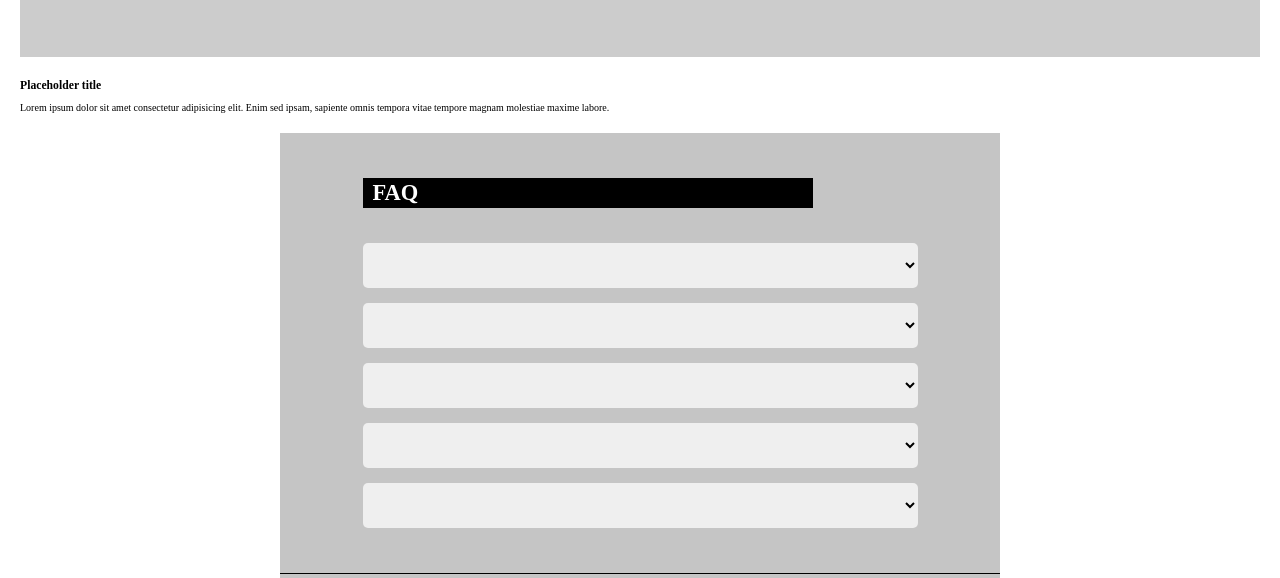
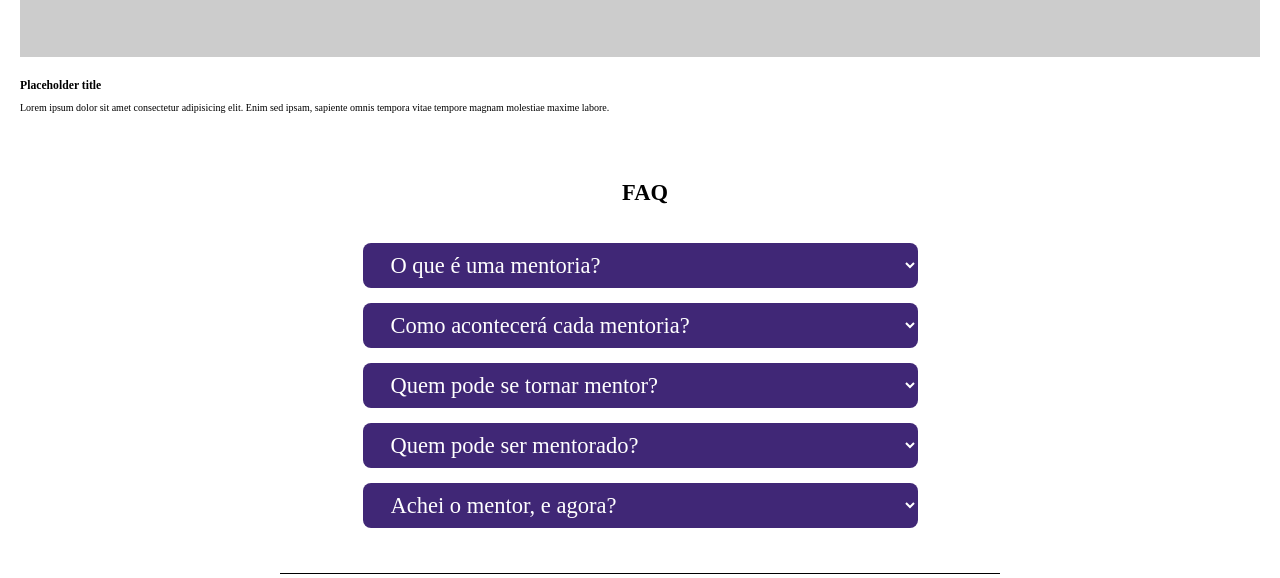
Before and after one commit to Hackathon-Fcamara/technical-share, a React (Create React App) app in the folder front-end/: page /home in a window 1280 px wide. Shown: the part 2120-2698 px from the top of the page. Built offline with nearby package versions, Linux system fonts and the light colour scheme; the HTML template or start-up script is replaced by a standard one; a web font is replaced by a local one.

Commit message:
feat: aplica estilos componente FAQ

```diff
--- a/front-end/src/components/FAQ/index.jsx
+++ b/front-end/src/components/FAQ/index.jsx
@@ -20,11 +20,21 @@ export function FAQ() {
             <div className={faq__selectTitle}>
               <h1>FAQ</h1>
             </div>
-            <select></select>
-            <select></select>
-            <select></select>
-            <select></select>
-            <select></select>
+            <select>
+              <option>O que é uma mentoria?</option>
+            </select>
+            <select>
+              <option>Como acontecerá cada mentoria?</option>
+            </select>
+            <select>
+              <option>Quem pode se tornar mentor?</option>
+            </select>
+            <select>
+              <option>Quem pode ser mentorado?</option>
+            </select>
+            <select>
+              <option>Achei o mentor, e agora?</option>
+            </select>
           </div>
         </div>
         <div className={faq__contentCTA}>
--- a/front-end/src/components/FAQ/styles.module.css
+++ b/front-end/src/components/FAQ/styles.module.css
@@ -3,7 +3,7 @@
   justify-content: center;
   height: 100vh;
   width: 100vw;
-  max-height: 440px;
+  max-height: 44rem;
 }
 
 .faq__container {
@@ -13,9 +13,8 @@
   align-items: center;
   height: 100vh;
   width: 100vw;
-  max-height: 440px;
-  max-width: 1440px;
-  background: rgb(197, 197, 197);
+  max-height: 44rem;
+  max-width: 144rem;
 }
 
 .faq__contentFAQ {
@@ -23,10 +22,10 @@
   justify-content: flex-start;
   align-items: center;
   height: 100vh;
-  max-height: 440px;
-  max-width: 720px;
-  padding: 0 50px;
-  border-right: 1px solid black;
+  max-height: 44rem;
+  max-width: 72rem;
+  padding: 0 5rem;
+  border-right: 0.1rem solid black;
 }
 
 .faq__select {
@@ -35,27 +34,35 @@
   justify-content: space-between;
   height: 100vh;
   width: 100%;
-  max-height: 350px;
-  max-width: 595px;
+  max-height: 35rem;
+  max-width: 59.5rem;
 }
 
 .faq__selectTitle {
   display: flex;
+  justify-content: center;
   align-items: center;
-  color: white;
-  background: black;
-  height: 30px;
+  color: var(--black);
+  height: 3rem;
   width: 100%;
-  max-width: 450px;
-  font-size: 15px;
-  padding-left: 10px;
-  margin-bottom: 20px;
+  max-width: 60rem;
+  font-size: 1.5rem;
+  padding-left: 1rem;
+  margin-bottom: 2rem;
 }
 
 .faq__select select {
   border: none;
-  border-radius: 5px;
-  height: 45px;
+  border-radius: 0.8rem;
+  height: 4.5rem;
+  background: var(--purple);
+  color: var(--white);
+  padding-left: 2.4rem;
+  font-family: "Metropolis";
+  font-weight: 500;
+  font-size: var(--fs-title-5);
+  line-height: var(--lh-textLg);
+  outline: none;
 }
 
 .faq__select select:hover {
@@ -67,9 +74,9 @@
   justify-content: center;
   align-items: center;
   height: 100vh;
-  max-height: 440px;
-  max-width: 720px;
-  padding: 0 50px;
+  max-height: 44rem;
+  max-width: 72rem;
+  padding: 0 5rem;
 }
 
 .faq__CTA {
@@ -78,20 +85,20 @@
   align-items: flex-end;
   width: 100vw;
   height: 100vh;
-  max-width: 410px;
-  max-height: 340px;
+  max-width: 41rem;
+  max-height: 34rem;
   background-image: url(https://picsum.photos/410/340);
-  border-radius: 8px;
+  border-radius: 0.8rem;
 }
 
 .faq__CTA input {
   border: none;
-  border-radius: 5px;
+  border-radius: 0.5rem;
   background: white;
   color: black;
   width: 100%;
-  width: 280px;
-  padding: 12px 20px;
+  width: 28rem;
+  padding: 1.2rem 2rem;
 }
 
 .faq__CTA input:hover {
@@ -102,12 +109,12 @@
   .faq {
     display: grid;
     justify-content: center;
-    max-height: 880px;
+    max-height: 88rem;
   }
 
   .faq__container {
-    max-height: 880px;
-    max-width: 720px;
+    max-height: 88rem;
+    max-width: 72rem;
     grid-template-columns: repeat(auto-fit, minmax(320px, 720px));
   }
 
@@ -118,11 +125,11 @@
   }
 
   .faq__select {
-    padding: 0 20px;
+    padding: 0 2rem;
   }
 
   .faq__contentCTA {
-    border-top: 1px solid black;
+    border-top: 0.1rem solid black;
     padding: 0;
   }
 }
```
